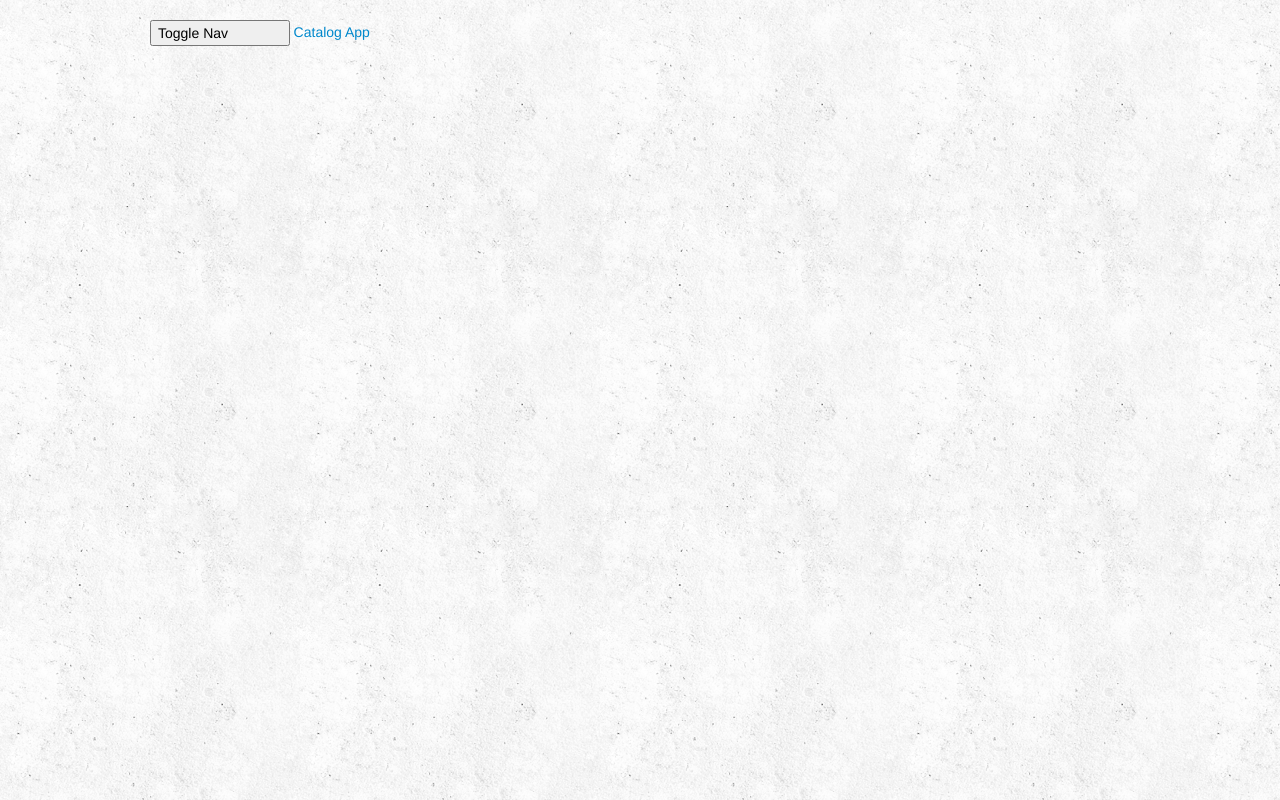
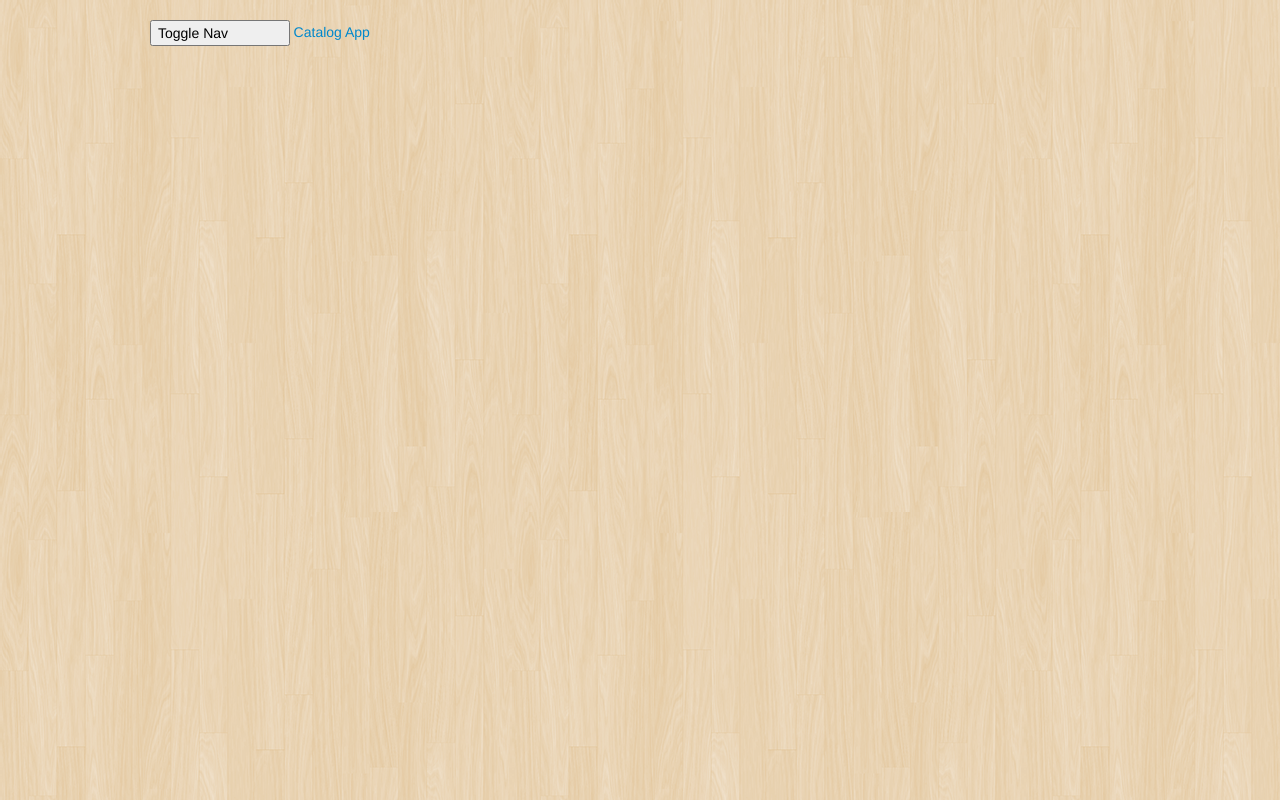
Before and after one commit to sethetter/catalog-app-ui, a website: page app/index.html in a window 1280 px wide. Drawn offline with nearby package versions, Linux system fonts and the light colour scheme; some packages are replaced by stand-ins of ours; a script that the page names is missing; files whose address does not match are found by name.

Commit message:
background options. default set to wood.

```diff
--- a/app/styles/main.css
+++ b/app/styles/main.css
@@ -1,5 +1,5 @@
 body {
-  background-image: url('/images/wall4.png');
+  background-image: url('/images/backgrounds/wood.png');
   font-family: "Helvetica Neue", Helvetica, Arial, sans-serif;
   color: #333;
 }
--- a/karma.conf.js
+++ b/karma.conf.js
@@ -17,7 +17,7 @@ module.exports = function(config) {
       'app/bower_components/angular-bootstrap/ui-bootstrap.js',
       'app/scripts/*.js',
       'app/scripts/**/*.js',
-      'test/mock/**/*.js',
+      //'test/mock/**/*.js',
       'test/spec/**/*.js'
     ],
 
```
Also changed, not shown: app/images/backgrounds/grey_wash_wall.png (added), app/images/backgrounds/knitting.png (added), app/images/backgrounds/notebook.png (added), app/images/backgrounds/sneaker_mesh.png (added), app/images/backgrounds/tweed.png (added), app/images/backgrounds/wall4.png (renamed from app/images/wall4.png), app/images/backgrounds/wood.png (added).
